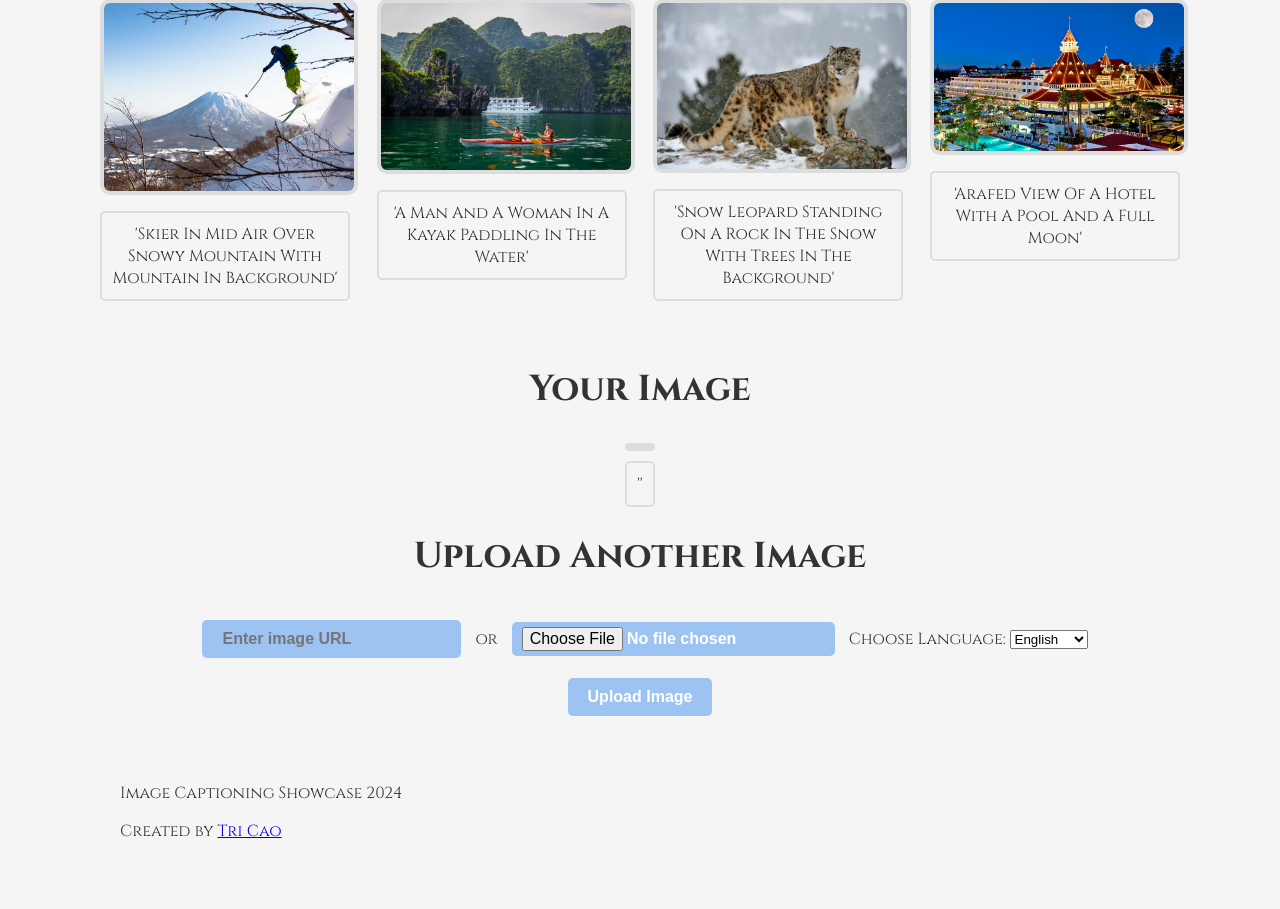
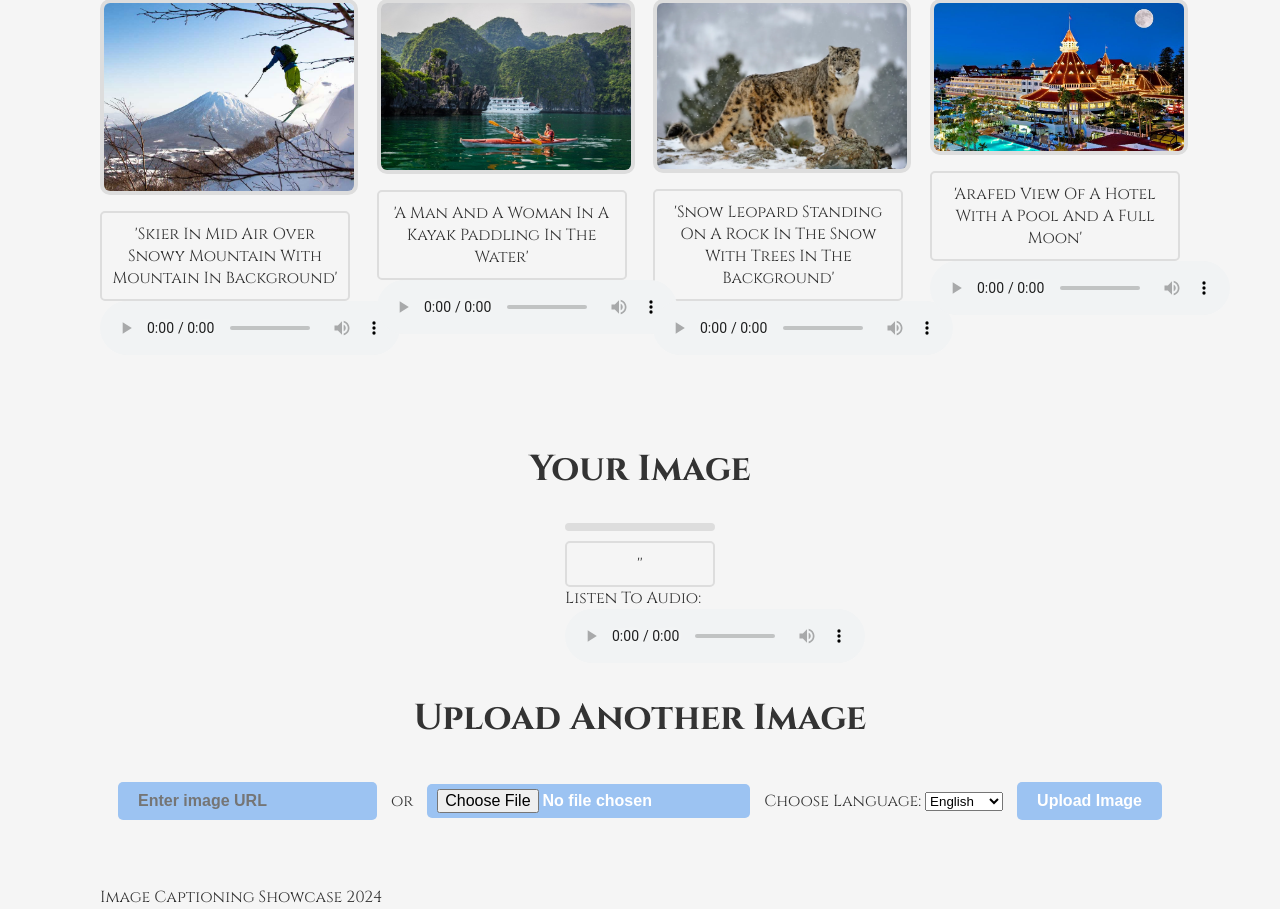
Before and after one commit to tricao7/GenerativeAI-ImageTranslation, a Flask app: template templates/response.html in a window 1280 px wide. Shown: the part 523-1432 px from the top of the page. Before the commit the page ends 1361 px from the top, so only its background shows below. Run offline with Flask 2, Linux system fonts and the light colour scheme; the template is opened without the code that fills it, so the values that code supplies are empty; parts of the project's set-up code (start-up, migrations or seed data) failed here and were passed over.

Commit message:
Update templates and static files

```diff
--- a/templates/response.html
+++ b/templates/response.html
@@ -61,6 +61,12 @@
             padding: 20px;
         }
 
+        .container figure {
+            margin: 0; /* Center the figure horizontally */
+            max-width: 150px; /* Set maximum width to ensure it fits within the margins */
+            align-self: center;
+        }
+
         h1 {
             text-align: center;
             margin-bottom: 30px;
@@ -89,6 +95,12 @@
             border-radius: 10px; /* Rounded corners */
         }
 
+        .image-slide figure {
+            margin: 0; /* Center the figure horizontally */
+            max-width: 80px; /* Set maximum width to ensure it fits within the margins */
+            align-self: center;
+        }
+
         .uploaded_image img {
             max-width: 600px;
             height: auto;
@@ -107,6 +119,7 @@
             border: 2px solid #ddd; /* Light grey border around caption */
             border-radius: 5px; /* Rounded corners */
             text-align: center;
+            align-items: center;
         }
 
         form {
@@ -162,21 +175,34 @@
             <div class="image-slide">
                 <img src="./static/images/sample1.jpg" alt="Image 1">
                 <div class="caption">'Skier In Mid Air Over Snowy Mountain With Mountain In Background'</div>
+                <figure>
+                    <audio controls src="./static/audio/sample1.wav"></audio>
+                </figure>
             </div>
             <div class="image-slide">
                 <img src="./static/images/sample2.jpg" alt="Image 2">
                 <div class="caption">'A Man And A Woman In A Kayak Paddling In The Water'</div>
+                <figure>
+                    <audio controls src="./static/audio/sample2.wav"></audio>
+                </figure>
             </div>
             <div class="image-slide">
                 <img src="./static/images/sample3.jpeg" alt="Image 3">
                 <div class="caption">'Snow Leopard Standing On A Rock In The Snow With Trees In The Background'</div>
+                <figure>
+                    <audio controls src="./static/audio/sample3.wav"></audio>
+                </figure>
             </div>
             <div class="image-slide">
                 <img src="./static/images/sample4.jpg" alt="Image 4">
                 <div class="caption">'Arafed View Of A Hotel With A Pool And A Full Moon'</div>
+                <figure>
+                    <audio controls src="./static/audio/sample4.wav"></audio>
+                </figure>
             </div>
             <!-- Add more image slides as needed -->
         </div>
+    </div>
 
         <div class="container">
             <h1>Your Image</h1>
@@ -184,6 +210,10 @@
                 <div class="uploaded_image">
                     <img src="{{ image_file }}" style="max-width: 100%; height: auto;" />
                     <div class="caption">'{{ caption }}'</div>
+                    <figure>
+                        <figcaption>Listen To Audio:</figcaption>
+                        <audio controls src="{{ audio_file }}"></audio>
+                    </figure>
                 </div>
             </div>
             <h1>Upload Another Image</h1>
```
Also changed, not shown: templates/homepage.html (+23 -0 lines), 4 other files.
